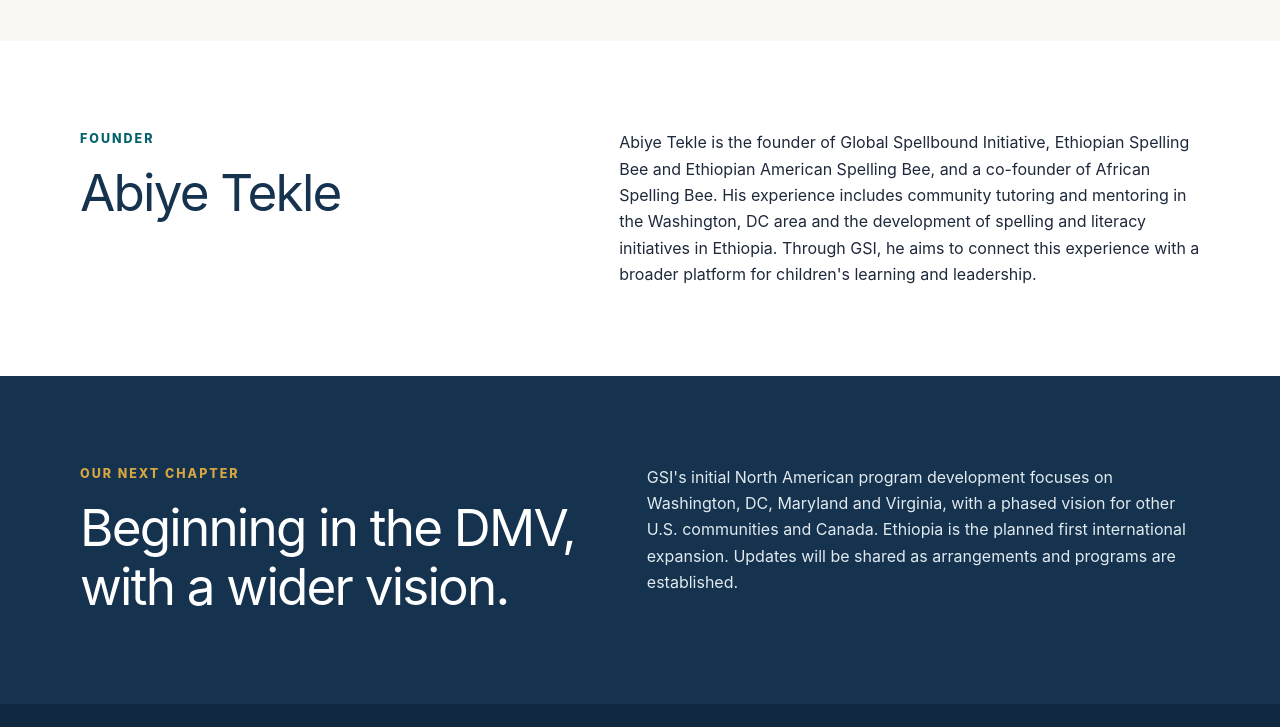
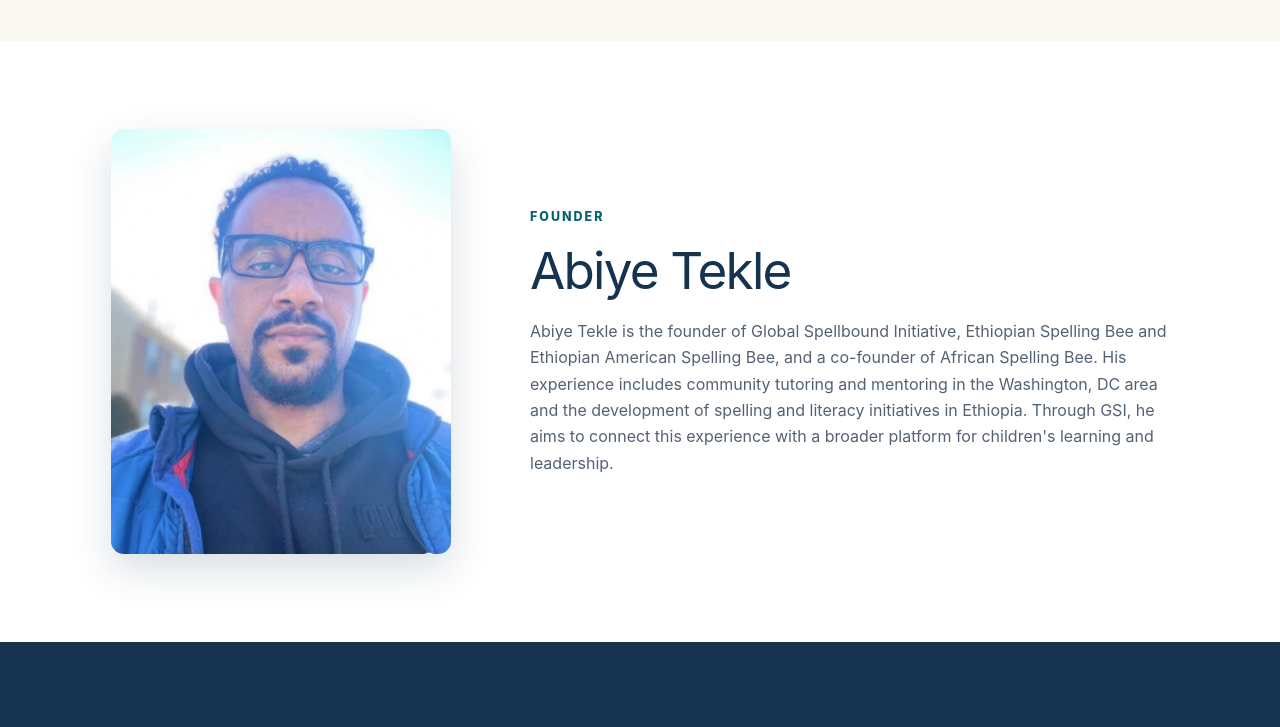
Before and after one commit to content-preview/content-preview.github.io, an Astro site: page /about in a window 1280 px wide. Shown: the part 1920-2647 px from the top of the page. Built offline with nearby package versions, Linux system fonts and the light colour scheme; Astro itself is replaced by a stand-in of ours.

Commit message:
Add image

```diff
--- a/src/pages/about.astro
+++ b/src/pages/about.astro
@@ -45,12 +45,19 @@ import BaseLayout from '@layouts/BaseLayout.astro';
     </div>
   </section>
   <section class="section">
-    <div class="shell founder-grid">
-      <div>
+    <div class="shell founder-profile">
+      <img
+        class="founder-photo"
+        src="/abiye-tekle.jpeg"
+        alt="Abiye Tekle, founder of Global Spellbound Initiative"
+        width="828"
+        height="1104"
+        loading="lazy"
+        decoding="async"
+      />
+      <div class="founder-bio">
         <p class="eyebrow">Founder</p>
         <h2>Abiye Tekle</h2>
-      </div>
-      <div>
         <p>
           Abiye Tekle is the founder of Global Spellbound Initiative, Ethiopian Spelling Bee and
           Ethiopian American Spelling Bee, and a co-founder of African Spelling Bee. His experience
--- a/src/styles/global.css
+++ b/src/styles/global.css
@@ -118,6 +118,10 @@ h3 { font-size: 1.3rem; }
 .feature-copy p { color: #d1dce3; }
 .feature-copy .button { margin-top: .4rem; }
 .founder-grid { grid-template-columns: .9fr 1.1fr; }
+.founder-profile { display: grid; grid-template-columns: minmax(220px, .75fr) 1.25fr; gap: 3rem; align-items: center; }
+.founder-photo { width: 100%; max-width: 340px; aspect-ratio: 4 / 5; margin-inline: auto; border-radius: .8rem; object-fit: cover; object-position: center 32%; box-shadow: 0 16px 40px rgba(21,50,79,.16); }
+.founder-bio h2 { margin-bottom: 1.1rem; }
+.founder-bio p:last-child { max-width: 650px; color: var(--muted); }
 .section-cta { color: #fff; background: linear-gradient(120deg, #0f304c, #08707a); }
 .cta-inner { text-align: center; }
 .cta-inner h2 { color: #fff; }
@@ -220,7 +224,7 @@ h3 { font-size: 1.3rem; }
   .book-globe { width: 110px; height: 110px; margin-bottom: -14px; border-width: 6px; font-size: 4rem; }
   .book-pages { height: 58px; }
   .section { padding-block: 3.8rem; }
-  .intro-grid, .founder-grid, .content-grid, .feature-grid, .form-layout, .contact-layout { grid-template-columns: 1fr; gap: 1.8rem; }
+  .intro-grid, .founder-grid, .founder-profile, .content-grid, .feature-grid, .form-layout, .contact-layout { grid-template-columns: 1fr; gap: 1.8rem; }
   .program-cards, .involvement-cards { grid-template-columns: 1fr; }
   .program-card, .involve-card { min-height: auto; }
   .program-card .status-label { margin-top: .5rem; }
```
Also changed, not shown: public/abiye-tekle.jpeg (added).
